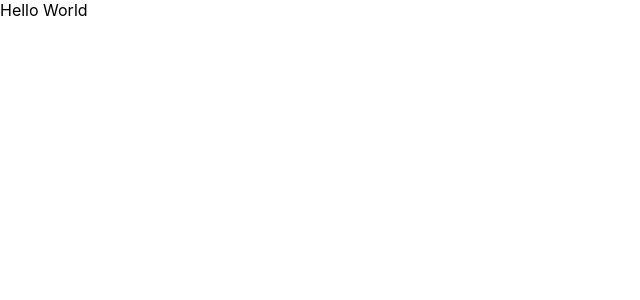
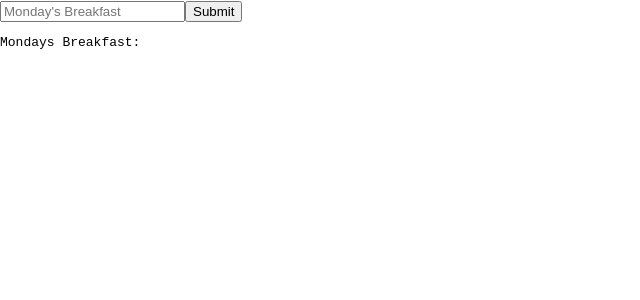
Before and after one commit to codemunkee/udacimeals, a React (Create React App) app: page / in a window 1280 px wide. Shown: the top 300 px of the page, without its empty margins (0-640 px from the left). Built offline with nearby package versions, Linux system fonts and the light colour scheme.

Commit message:
tie it all together: actions, reducer, store

```diff
--- a/package.json
+++ b/package.json
@@ -5,7 +5,8 @@
   "dependencies": {
     "react": "^16.2.0",
     "react-dom": "^16.2.0",
-    "react-scripts": "1.0.17"
+    "react-scripts": "1.0.17",
+    "redux": "3.7.2"
   },
   "scripts": {
     "start": "react-scripts start",
--- a/src/components/App.js
+++ b/src/components/App.js
@@ -1,10 +1,43 @@
 import React, { Component } from 'react'
+import { addRecipe } from '../actions'
 
 class App extends Component {
+  state = {
+    calendar: null
+  }
+  componentDidMount () {
+    const { store } = this.props
+
+    store.subscribe(() => {
+      this.setState(() => ({
+        calendar: store.getState()
+      }))
+    })
+  }
+  submitFood = () => {
+    this.props.store.dispatch(addRecipe({
+      day: 'monday',
+      meal: 'breakfast',
+      recipe: {
+        label: this.input.value
+      },
+    }))
+
+    this.input.value = ''
+  }
   render() {
     return (
       <div>
-        Hello World
+        <input
+          type='text'
+          ref={(input) => this.input = input}
+          placeholder="Monday's Breakfast"
+        />
+        <button onClick={this.submitFood}>Submit</button>
+
+        <pre>
+          Mondays Breakfast: {this.state.calendar && this.state.calendar.monday.breakfast}
+        </pre>
       </div>
     )
   }
--- a/src/index.js
+++ b/src/index.js
@@ -3,6 +3,13 @@
 import './index.css';
 import App from './components/App';
 import registerServiceWorker from './registerServiceWorker';
+import { createStore } from 'redux'
+import reducer from './reducers'
 
-ReactDOM.render(<App />, document.getElementById('root'));
+const store = createStore(
+  reducer,
+  window.__REDUX_DEVTOOLS_EXTENSION__ && window.__REDUX_DEVTOOLS_EXTENSION__()
+);
+
+ReactDOM.render(<App store={store} />, document.getElementById('root'));
 registerServiceWorker();
```
Also changed, not shown: 2 other files (tests, documents, lock files or other folders).
